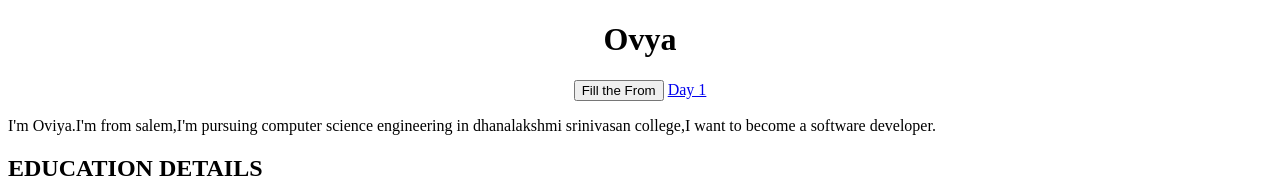
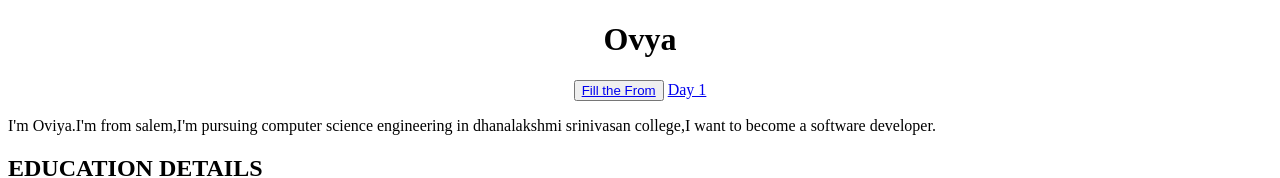
Before and after one commit to oviya21-10/Web-challenges, a plain HTML site: page day-2.html in a window 1280 px wide. Shown: the top 178 px of the page. Drawn offline with Linux system fonts and the light colour scheme.

Commit message:
Update day-2.html

```diff
--- a/day-2.html
+++ b/day-2.html
@@ -8,7 +8,7 @@
 <body>
       <center>
         <h1>Ovya</h1>
-       <button><a url="./form.html">Fill the From</a></button>
+       <button><a href="./form.html">Fill the From</a></button>
        <a href="./index.html">Day 1</a>
       </center>
     <p>I'm Oviya.I'm from salem,I'm pursuing computer science engineering in dhanalakshmi srinivasan college,I want to become a software developer.</p>
```
